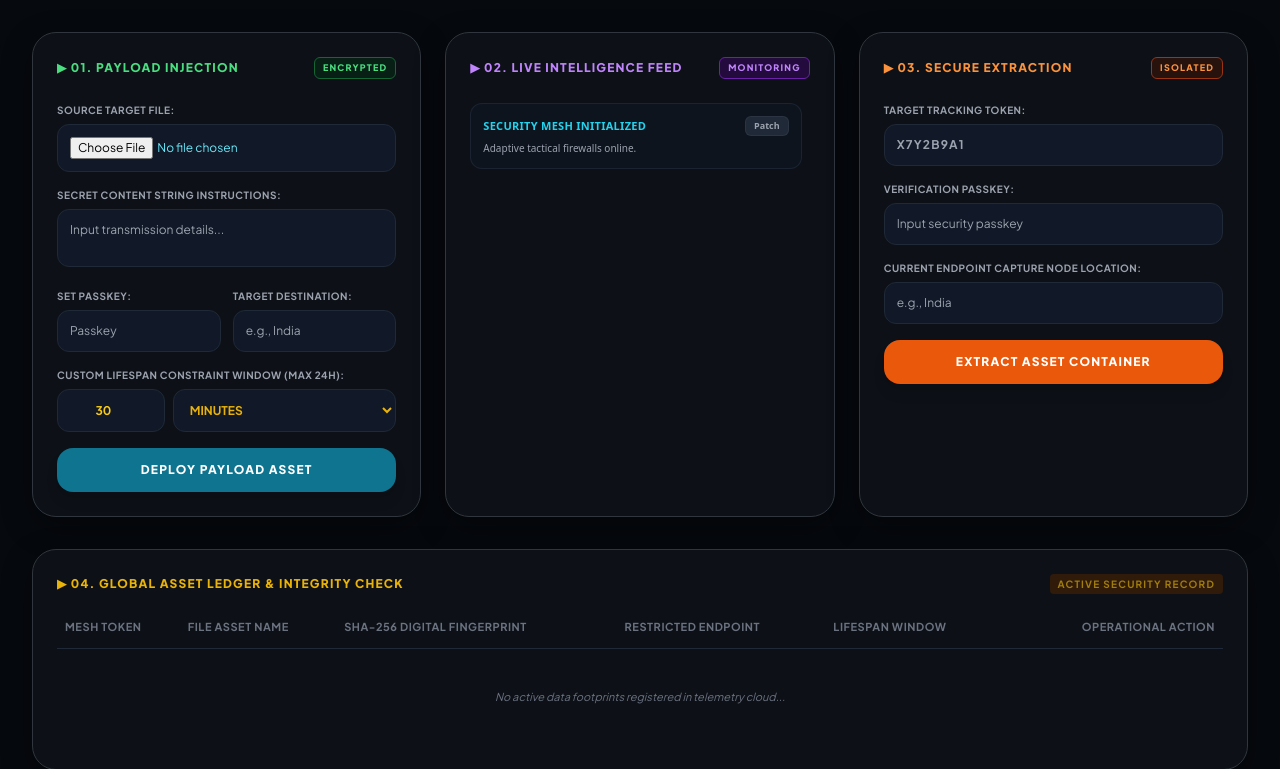
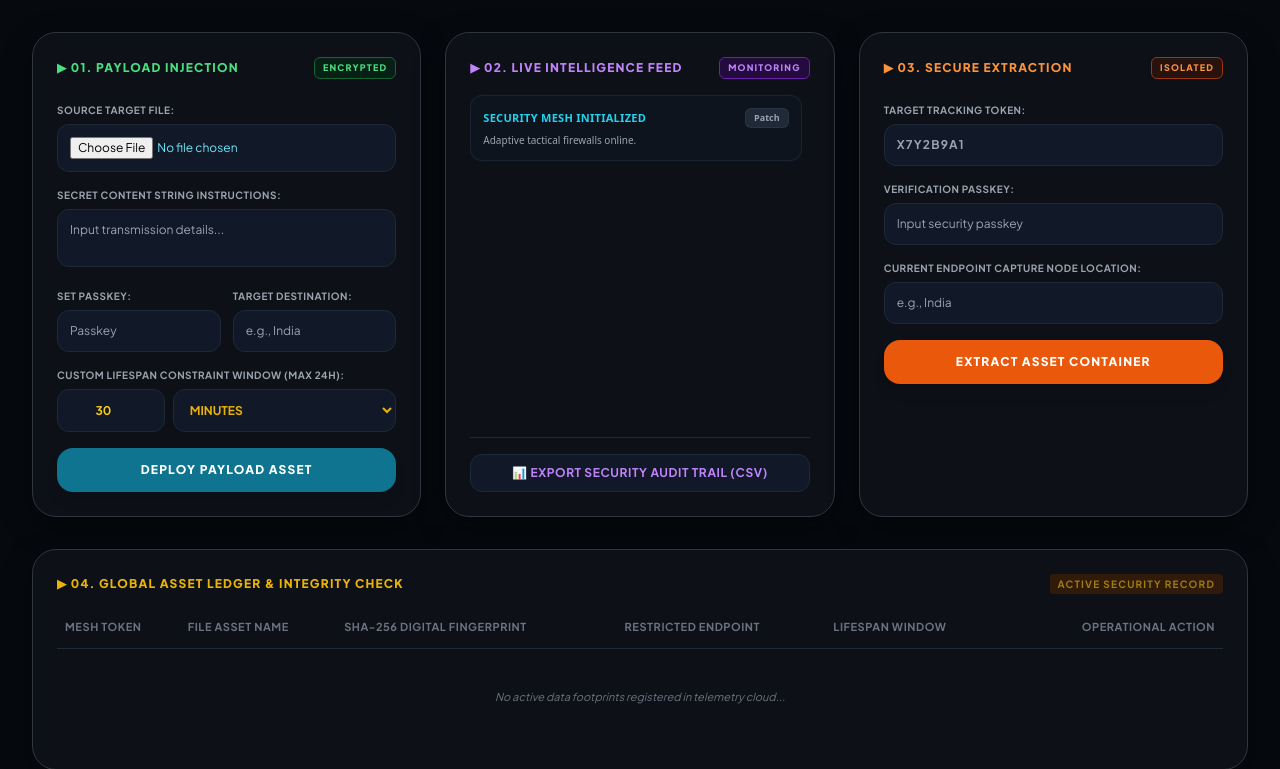
Before and after one commit to rudramehta207-lab/cyber-dashboard, a Flask app: page / in a window 1280 px wide. Shown: the part 109-878 px from the top of the page. Run offline with Flask 3, Linux system fonts and the light colour scheme; the visitor is signed in with stand-in values (Sample User, id 1); some libraries are stand-ins or nearby versions.

Commit message:
Update index.html

```diff
--- a/templates/index.html
+++ b/templates/index.html
@@ -3,7 +3,7 @@
 <head>
     <meta charset="UTF-8">
     <meta name="viewport" content="width=device-width, initial-scale=1.0">
-    <title>CloudShield SOC // Advanced Ops</title>
+    <title>CloudShield // Corporate Security Command Core</title>
     <script src="https://cdn.tailwindcss.com"></script>
     <link rel="preconnect" href="https://fonts.googleapis.com">
     <link rel="preconnect" href="https://fonts.gstatic.com" crossorigin>
@@ -96,12 +96,20 @@
             <div id="sender-output" class="mt-4 p-3 bg-black rounded-xl hidden text-[11px] font-mono"></div>
         </section>
 
-        <section class="terminal-box p-6 rounded-3xl flex flex-col">
-            <h2 class="text-xs font-black text-purple-400 uppercase tracking-widest mb-6 flex justify-between items-center">
-                <span>▶ 02. Live Intelligence Feed</span>
-                <span class="bg-purple-950/50 text-purple-400 border border-purple-800 px-2 py-0.5 rounded-md text-[9px]">MONITORING</span>
-            </h2>
-            <div id="incident-feed-box" class="flex-grow space-y-3 overflow-y-auto max-h-[350px] pr-2"></div>
+        <section class="terminal-box p-6 rounded-3xl flex flex-col justify-between">
+            <div>
+                <h2 class="text-xs font-black text-purple-400 uppercase tracking-widest mb-4 flex justify-between items-center">
+                    <span>▶ 02. Live Intelligence Feed</span>
+                    <span class="bg-purple-950/50 text-purple-400 border border-purple-800 px-2 py-0.5 rounded-md text-[9px]">MONITORING</span>
+                </h2>
+                <div id="incident-feed-box" class="space-y-3 overflow-y-auto max-h-[300px] pr-2"></div>
+            </div>
+
+            <div class="pt-4 border-t border-gray-800 mt-2">
+                <a href="/api/export-logs" class="w-full inline-flex items-center justify-center bg-gray-900 border border-gray-800 hover:bg-gray-800 hover:border-purple-500 text-purple-400 font-bold py-2.5 rounded-xl text-xs transition uppercase tracking-wider gap-2">
+                    📊 Export Security Audit Trail (CSV)
+                </a>
+            </div>
         </section>
 
         <section class="terminal-box p-6 rounded-3xl">
@@ -271,7 +279,6 @@
             fetchStats();
         }
 
-        // Handle dynamic frontend unit adjustments constraints
         document.getElementById('ttl-unit').addEventListener('change', function() {
             const valInput = document.getElementById('ttl-value');
             if (this.value === 'hours') {
```
